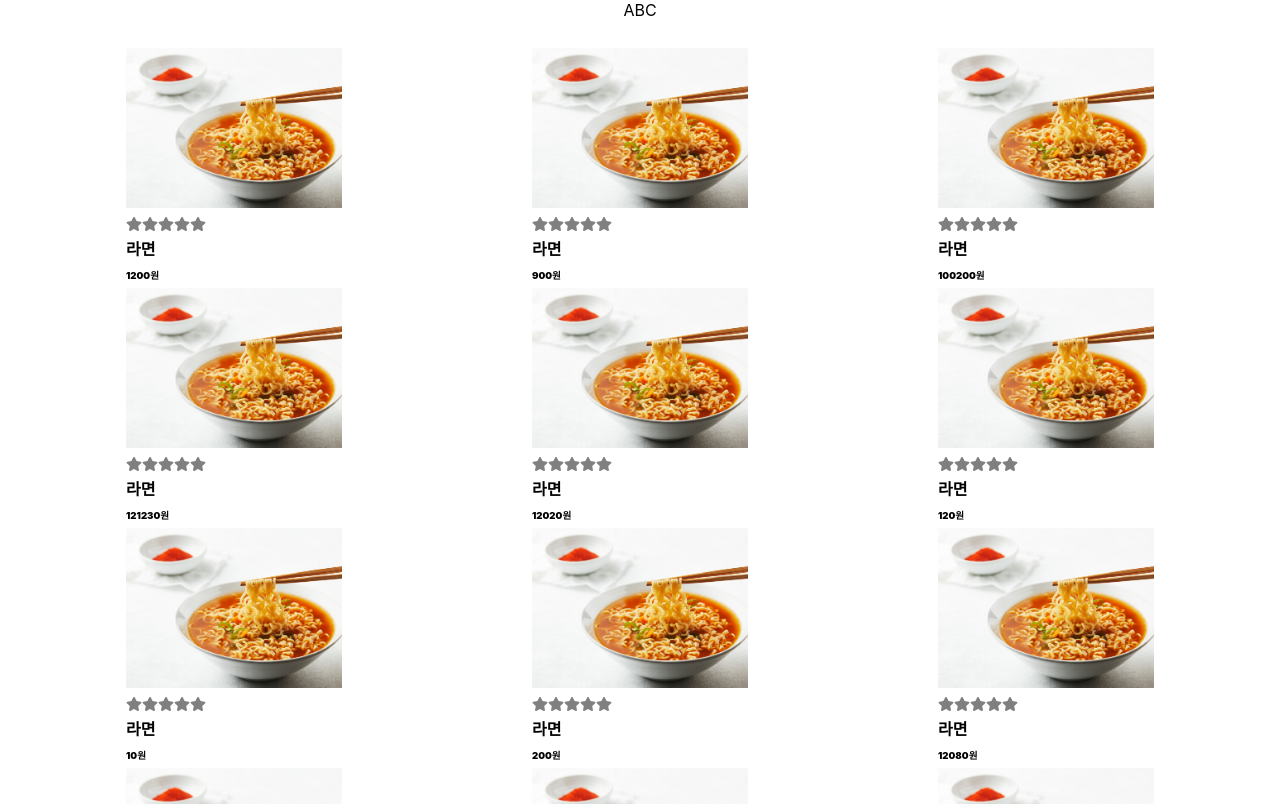
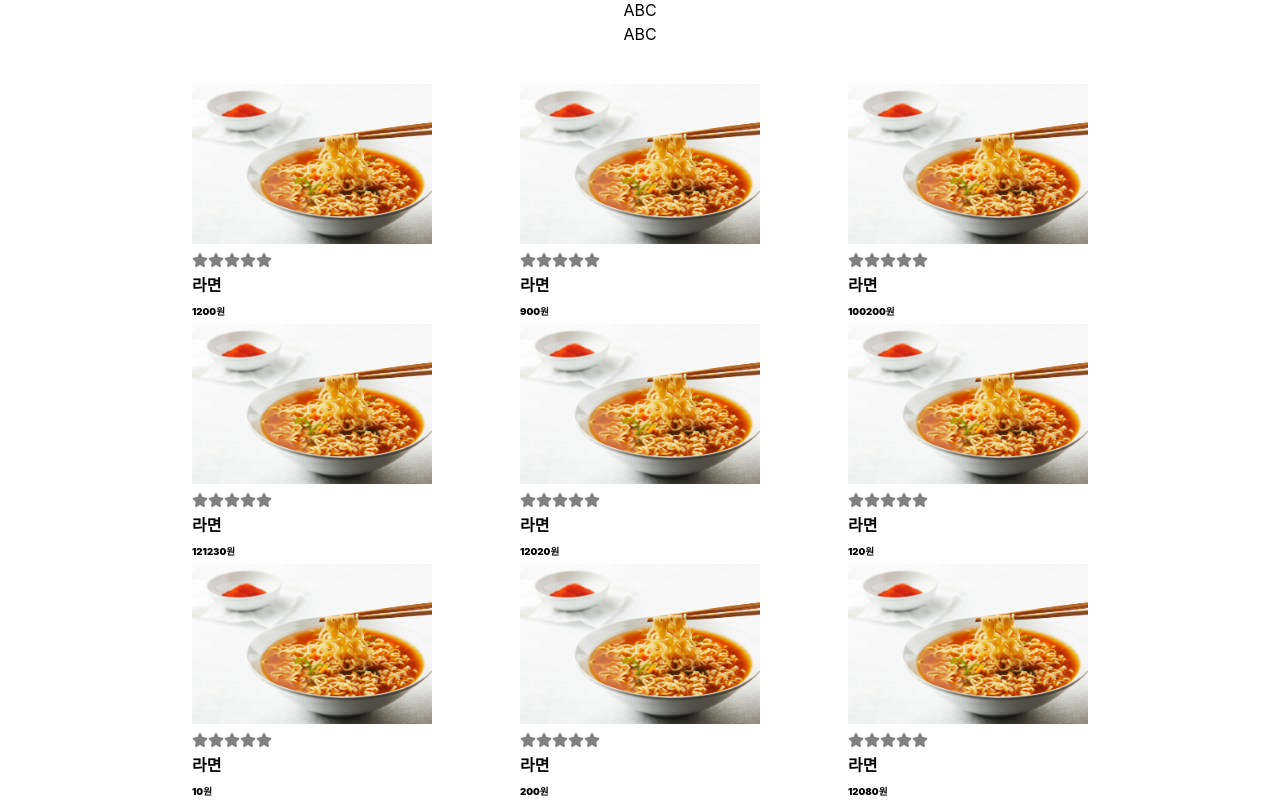
Before and after one commit to kwongwangjae/SchoolEat, a React (Create React App) app in the folder eatfront/: page / in a window 1280 px wide. Shown: the top 804 px of the page. Built offline with nearby package versions, Linux system fonts and the light colour scheme.

Commit message:
feat: category

```diff
--- /dev/null
+++ b/eatfront/src/components/main/Category.tsx
@@ -0,0 +1,17 @@
+import React from 'react'
+import styled from 'styled-components'
+
+const Category = () => {
+    return(
+        <>
+        <Div>ABC</Div>
+        </>
+    )
+}
+
+
+export default Category
+
+const Div = styled.div`
+display: flex;
+justify-content: center;`
--- a/eatfront/src/components/main/MenuPage.tsx
+++ b/eatfront/src/components/main/MenuPage.tsx
@@ -44,9 +44,9 @@ import FarStar from '../main/FarStar'
    }
  `
  const Block = styled.div`
-   width: 13.5rem;
+   width: 15rem;
    height: 13rem;
-   margin: 1rem 4rem 1rem 4rem;
+   margin: 1rem 1.5rem 1rem 1.5rem;
    border-radius: 20px;
    @media all and (min-width: 768px) and (max-width: 1023px) {
      margin: 0;
@@ -61,7 +61,7 @@ import FarStar from '../main/FarStar'
  const IMGBlock = styled.div`
    display: flex;
    justify-content: center;
-   width: 13.5rem;
+   width: 15rem;
    height: 10rem;
    background: white;
    border-radius: 20px;
@@ -72,7 +72,7 @@ import FarStar from '../main/FarStar'
    }
  `
  const IMG = styled.img`
-   width: 13.5rem;
+   width: 15rem;
    @media all and (max-width: 767px) {
      width: 6rem;
    }
--- a/eatfront/src/components/main/MenuPageList.tsx
+++ b/eatfront/src/components/main/MenuPageList.tsx
@@ -27,5 +27,6 @@ import styled from 'styled-components'
  const Div = styled.div`
    display: flex;
    flex-flow: row wrap;
+   margin: 1rem 8rem 1rem 8rem;
    justify-content: space-evenly;
  `
--- a/eatfront/src/pages/MainPage.tsx
+++ b/eatfront/src/pages/MainPage.tsx
@@ -2,10 +2,12 @@ import React from 'react'
 import MenuPageList from '../components/main/MenuPageList'
 import MenuList from '../components/main/MenuList'
 import HeaderTop from '../components/header/HeaderTop'
+import Category from '../components/main/Category'
 const MainPage = () => {
     return (
       <>
       <HeaderTop/>
+      <Category/>
       <MenuPageList MenuList={MenuList}/>
       </>
     )
```
